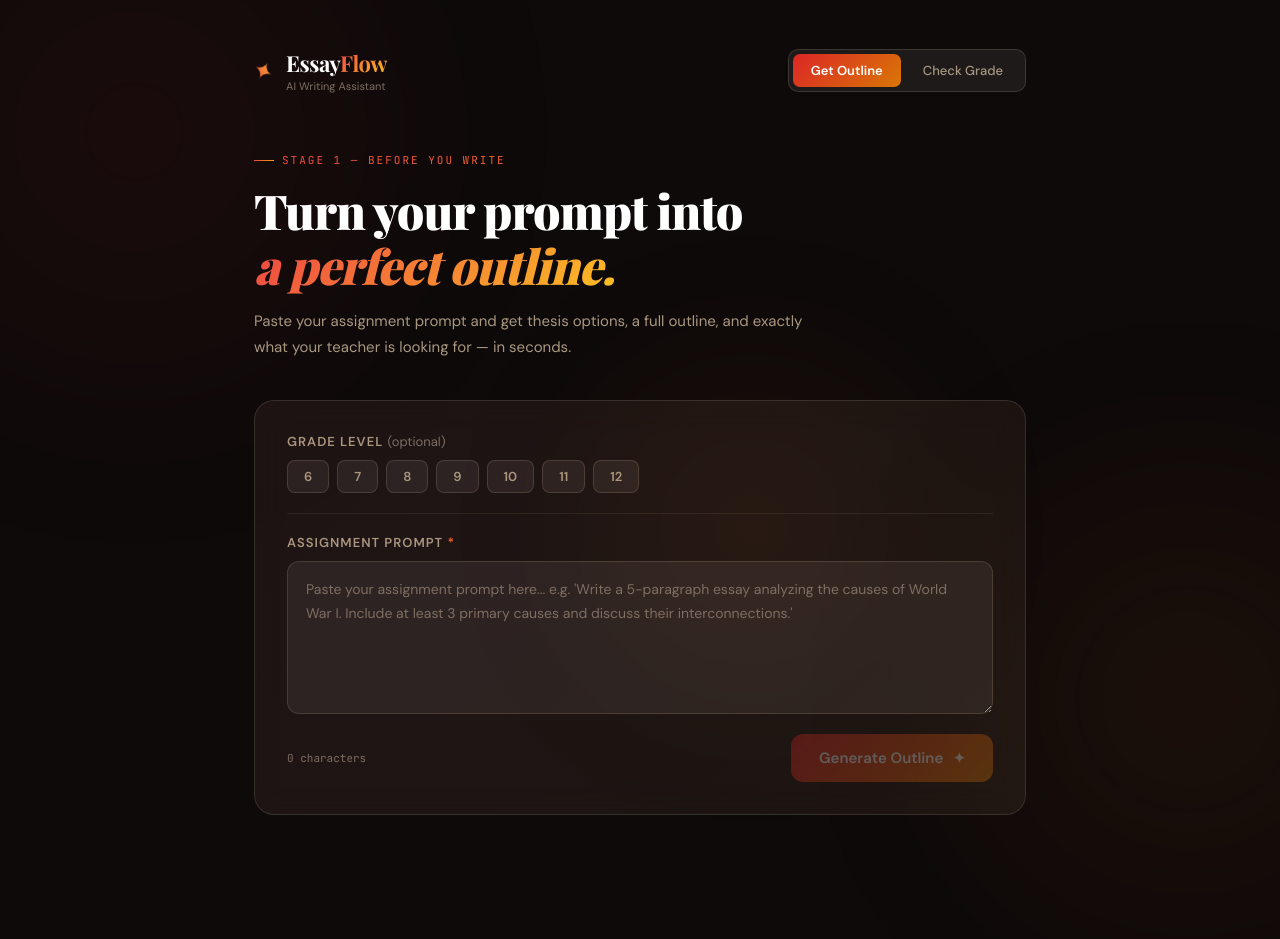
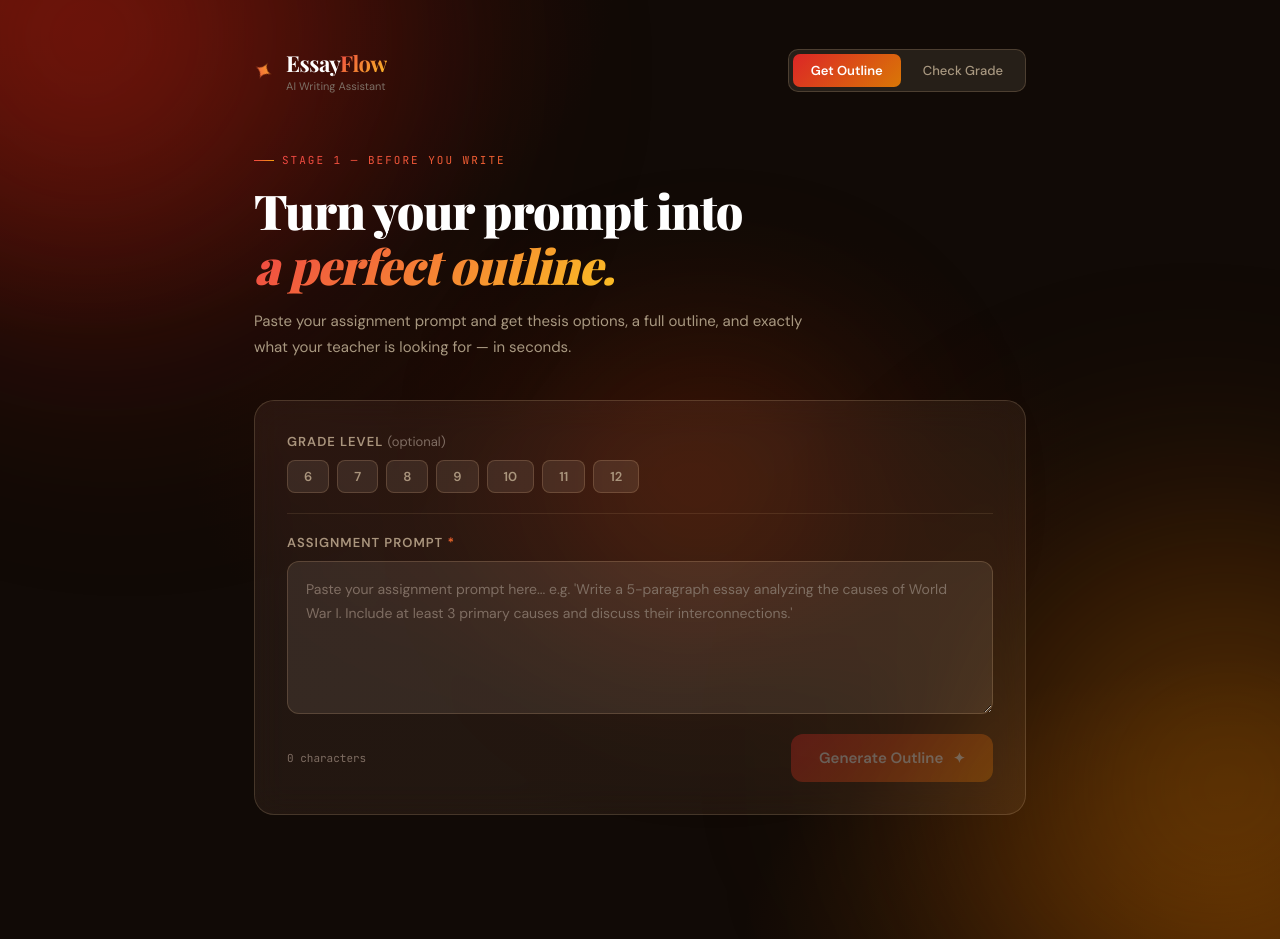
Before and after one commit to samyamsapkt-web/Essay-Flow, a Flask app: page / in a window 1280 px wide. Run offline with Flask 3, Linux system fonts and the light colour scheme.

Commit message:
Update CSS variables and background styles

```diff
--- a/static/style.css
+++ b/static/style.css
@@ -1,11 +1,11 @@
 *, *::before, *::after { box-sizing: border-box; margin: 0; padding: 0; }
 
 :root {
-  --bg:       #0e0a0a;
-  --surface:  rgba(255,235,235,0.04);
-  --surface2: rgba(255,235,235,0.07);
-  --border:   rgba(255,220,180,0.08);
-  --border2:  rgba(255,220,180,0.14);
+  --bg:       #110a06;
+  --surface:  rgba(255,235,210,0.05);
+  --surface2: rgba(255,235,210,0.09);
+  --border:   rgba(255,210,160,0.1);
+  --border2:  rgba(255,210,160,0.18);
   --red:      #dc2626;
   --red2:     #ef4444;
   --gold:     #d97706;
@@ -21,7 +21,11 @@
 html { scroll-behavior: smooth; }
 
 body {
-  background: var(--bg);
+  background:
+    radial-gradient(ellipse 80% 60% at 0% 0%,   rgba(120, 20, 10, 0.45) 0%, transparent 60%),
+    radial-gradient(ellipse 70% 50% at 100% 100%, rgba(140, 70, 0, 0.4) 0%, transparent 60%),
+    radial-gradient(ellipse 50% 40% at 50% 50%,  rgba(80, 20, 5, 0.3) 0%, transparent 70%),
+    #110a06;
   color: var(--text);
   font-family: 'DM Sans', sans-serif;
   min-height: 100vh;
@@ -32,28 +36,28 @@ body {
 .bg-glow {
   position: fixed;
   border-radius: 50%;
-  filter: blur(100px);
-  opacity: 0.15;
+  filter: blur(80px);
+  opacity: 1;
   pointer-events: none;
   z-index: 0;
   animation: drift 18s ease-in-out infinite alternate;
 }
 .g1 {
-  width: 550px; height: 550px;
-  background: radial-gradient(circle, #7f1d1d, transparent);
-  top: -150px; left: -150px;
+  width: 700px; height: 700px;
+  background: radial-gradient(circle at 40% 40%, rgba(180, 30, 15, 0.55), rgba(120, 15, 5, 0.2) 50%, transparent 75%);
+  top: -250px; left: -200px;
   animation-delay: 0s;
 }
 .g2 {
-  width: 450px; height: 450px;
-  background: radial-gradient(circle, #92400e, transparent);
-  bottom: -100px; right: -100px;
+  width: 600px; height: 600px;
+  background: radial-gradient(circle at 60% 60%, rgba(180, 100, 0, 0.5), rgba(140, 60, 0, 0.2) 50%, transparent 75%);
+  bottom: -200px; right: -150px;
   animation-delay: -9s;
 }
 .g3 {
-  width: 300px; height: 300px;
-  background: radial-gradient(circle, #b45309, transparent);
-  top: 45%; left: 45%;
+  width: 400px; height: 400px;
+  background: radial-gradient(circle at 50% 50%, rgba(160, 50, 0, 0.35), transparent 70%);
+  top: 35%; left: 38%;
   animation-delay: -5s;
 }
 
```
